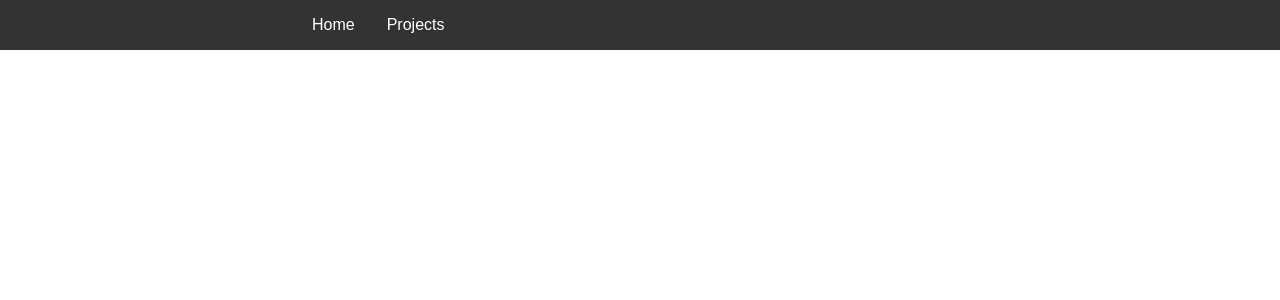
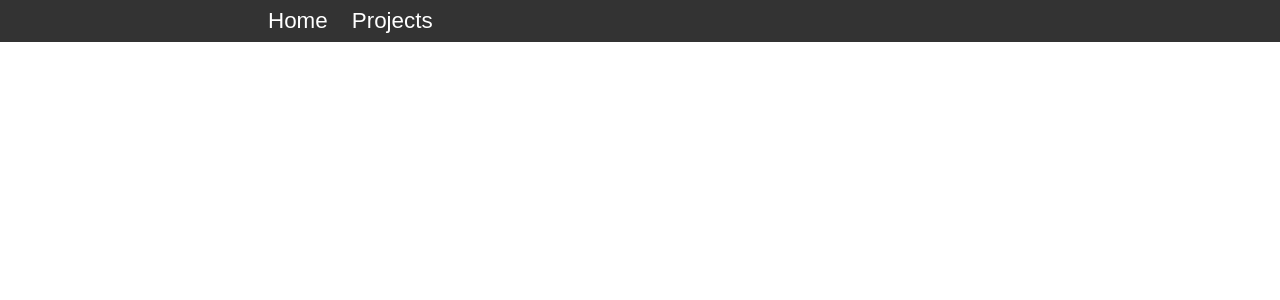
Before and after one commit to gregdardis/personal-website, a React (Create React App) app: page / in a window 1280 px wide. Shown: the top 300 px of the page. Built offline with nearby package versions, Linux system fonts and the light colour scheme.

Commit message:
made nav bar a div instead of unordered list

```diff
--- a/src/components/navBar/NavBar.js
+++ b/src/components/navBar/NavBar.js
@@ -7,12 +7,11 @@ import {
 } from '../../constants'
 import './navBar.css';
 
+// TODO: set Link classNames based on which URL is selected (hold in state?)
 const NavBar = () => (
   <div className='navBar'>
-    <ul className='nav'>
-      <li><Link to={ URL_HOME }>Home</Link></li>
-      <li><Link to={ URL_PROJECTS }>Projects</Link></li>
-    </ul>
+      <Link className='navBarLinkUnselected' to={ URL_HOME }><span>Home</span></Link>
+      <Link className='navBarLinkUnselected' to={ URL_PROJECTS }>Projects</Link>
   </div>
 );
 
--- a/src/components/navBar/navBar.css
+++ b/src/components/navBar/navBar.css
@@ -6,27 +6,23 @@
   background-color: #333333;
 }
 
-.navBarLink a {
+/* .nav a {
+  text-decoration: none;
   color: white;
-  display: block;
+} */
+
+.navBar a {
+  display: flex;
+  align-items: center;
+  font-size: 1.4em;
+  color: white;
+  text-decoration: none;
+  text-align: center;
+  padding: 8px 12px;
 }
 
-ul .nav {
-  list-style: none;
+.navBarLinkUnselected:hover {
+  color: #6dc0ff;
 }
-
-.nav li {
-  padding: 1em;
-  display: inline;
-}
-
-.nav a {
-  text-decoration: none;
-  color: white;
-}
-
-.nav a:hover {
-  color: #5998ff;
-}
-/* When a link is hovered over, change the color of the text to blue
+/* When a link is hovered over, change the color of the text (to blue?)
  * When the site is on that URL, make that pages link bold (or underlined) */
```
